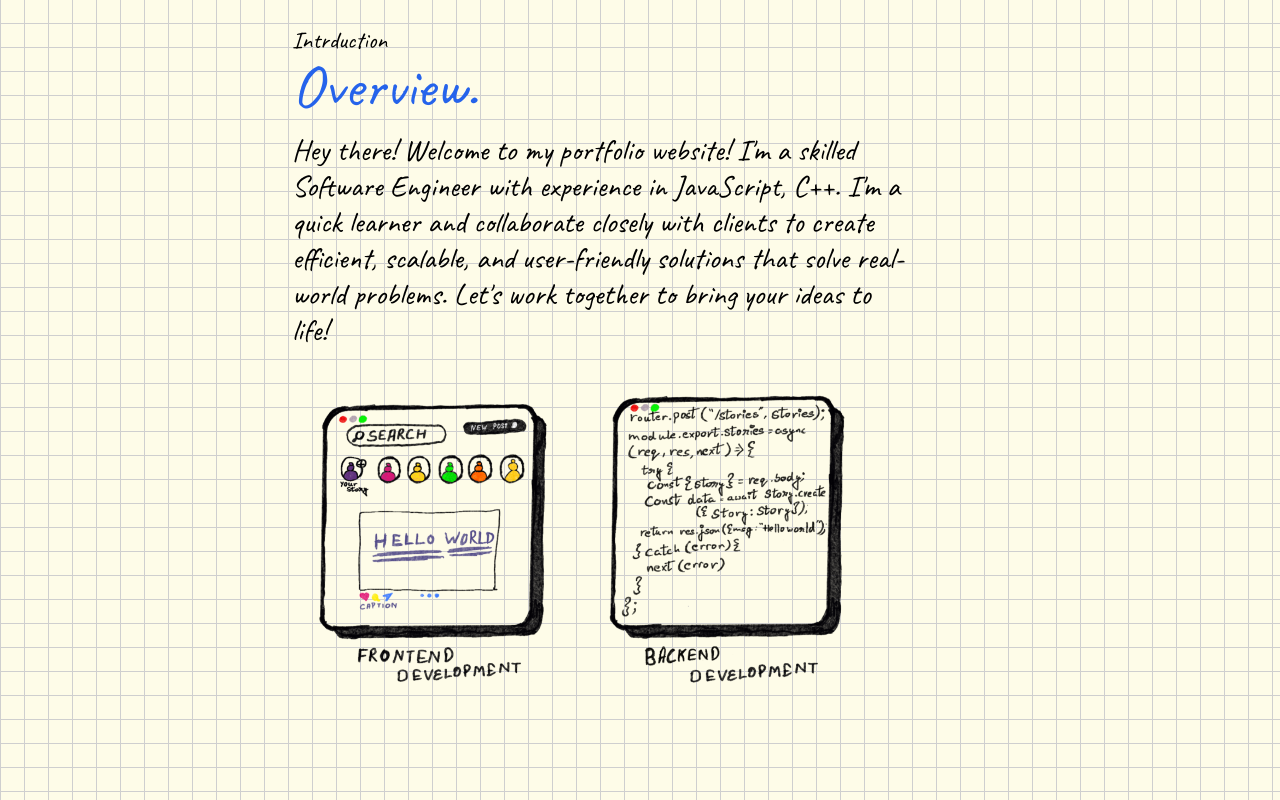
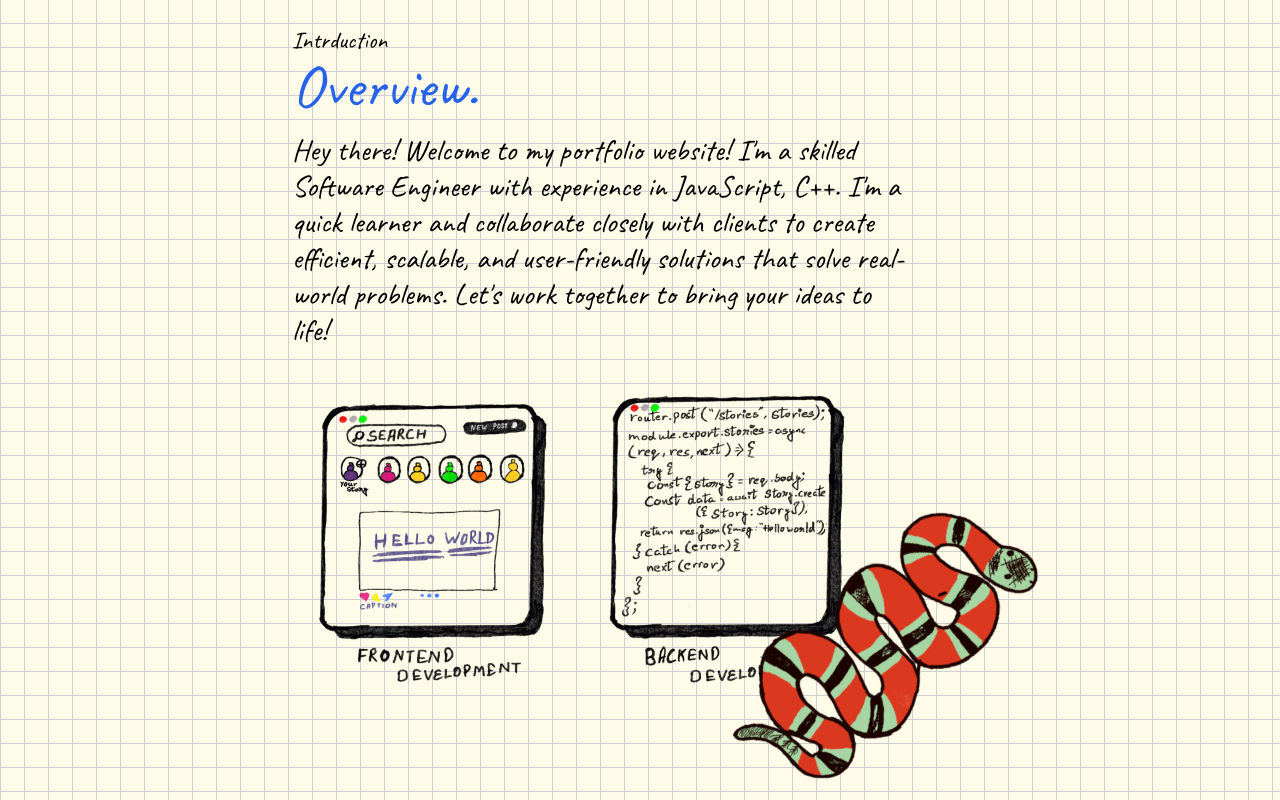
Before and after one commit to samarjit-singh/portfolio2.0, a Next.js app: page / in a window 1280 px wide. Shown: the part 888-1688 px from the top of the page. Built offline with nearby package versions, Linux system fonts and the light colour scheme.

Commit message:
add snake

```diff
--- a/components/overview.tsx
+++ b/components/overview.tsx
@@ -2,6 +2,7 @@ import React from "react";
 import Image from "next/image";
 import Backend from "../public/backend-dev.png";
 import Frontend from "../public/frontend-dev.png";
+import snake from "../public/snake.png";
 
 const overview = () => {
   return (
@@ -33,6 +34,13 @@ const overview = () => {
           </div>
         </div>
       </div>
+      <div className="absolute bottom-0 lg:right-60">
+        <Image
+          src={snake}
+          alt="snake"
+          className="hidden lg:block w-[280px] h-[300px] rotate-12 mr-4"
+        />
+      </div>
     </div>
   );
 };
```
Also changed, not shown: public/snake.png (added).
